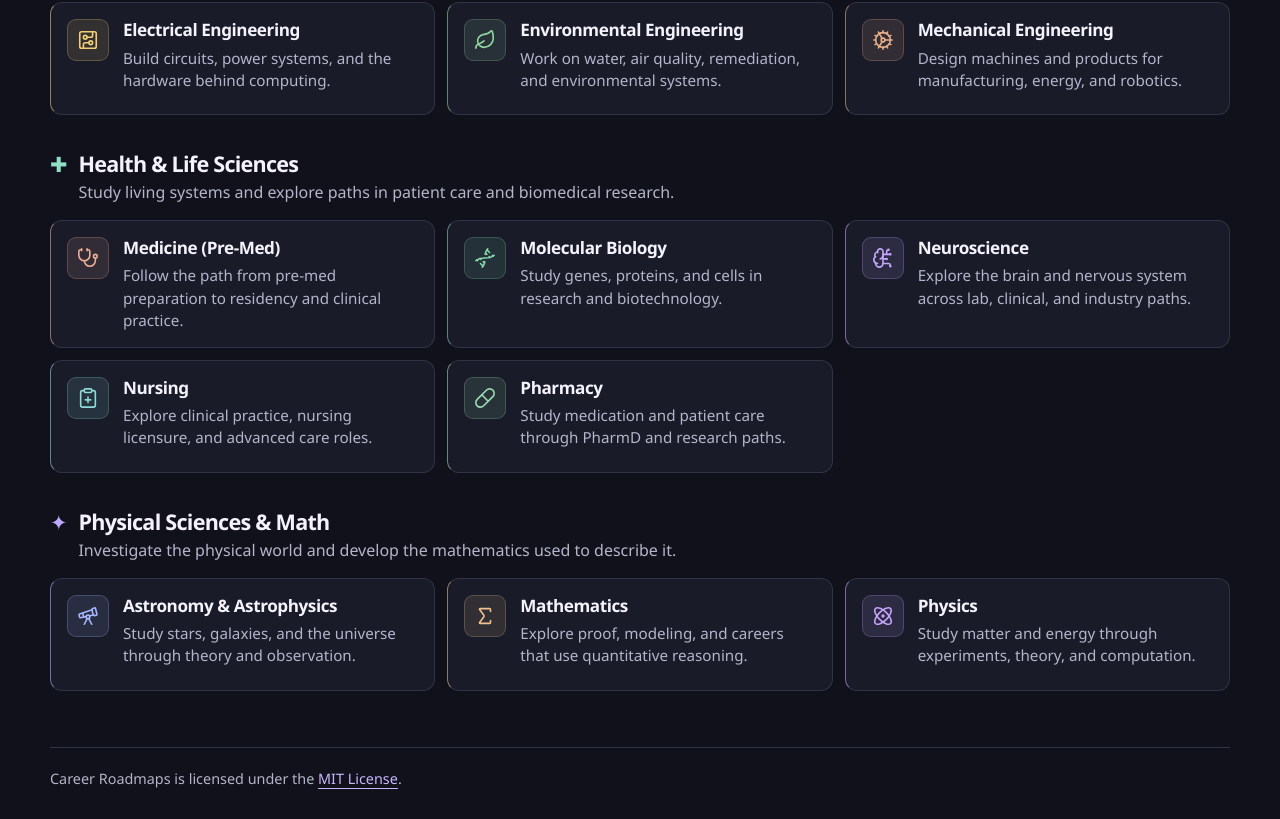
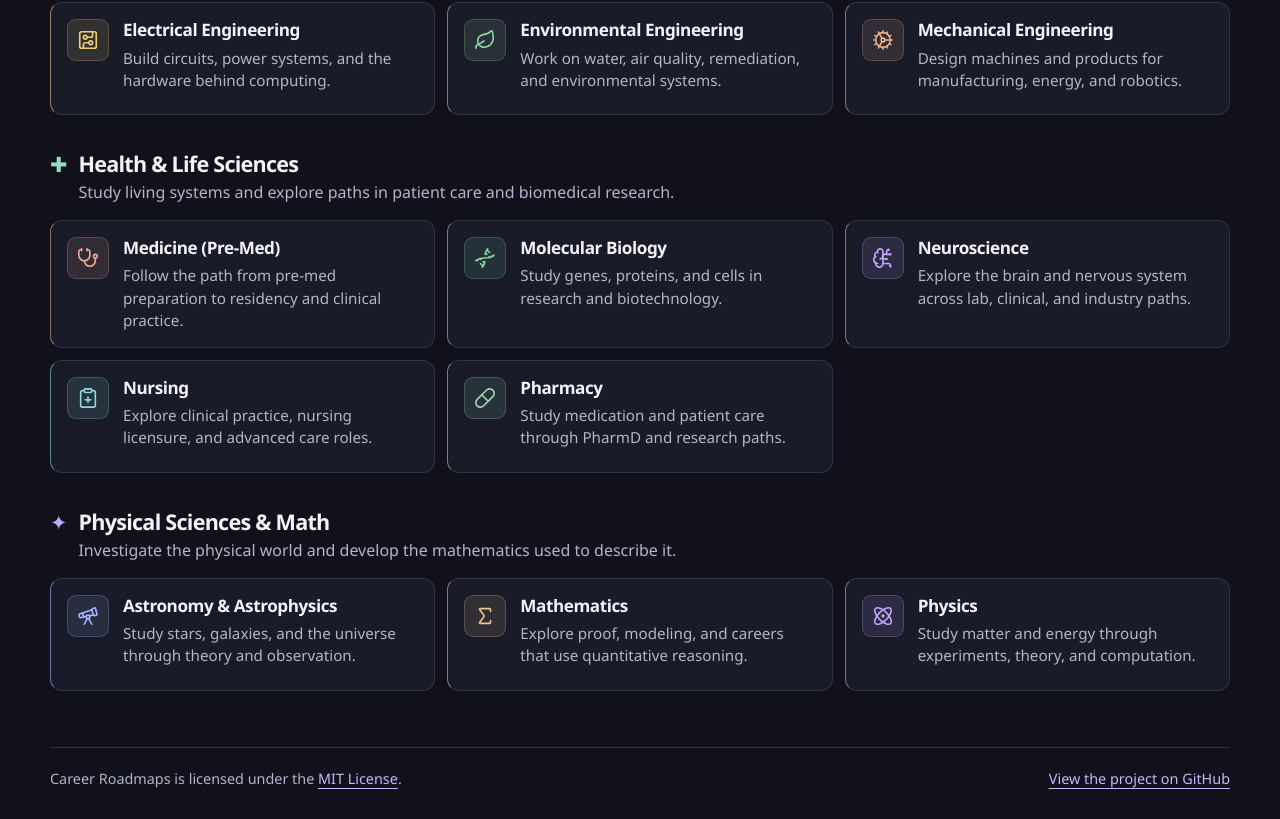
Before and after one commit to cabarria/career-roadmaps, a React (Vite) app: page / in a window 1280 px wide. Shown: the part 1874-2693 px from the top of the page. Built offline with nearby package versions, Linux system fonts and the light colour scheme.

Commit message:
Restore public project links

```diff
--- a/src/main.jsx
+++ b/src/main.jsx
@@ -80,6 +80,7 @@ function App() {
       <Content id="main-content" tabIndex={-1}>{page}</Content>
       <footer className="site-footer container">
         <span>Career Roadmaps is licensed under the <a href={licenseUrl} download="LICENSE.txt">MIT License</a>.</span>
+        <a href="https://github.com/cabarria/career-roadmaps">View the project on GitHub</a>
       </footer>
     </>
   );
--- a/src/site.css
+++ b/src/site.css
@@ -311,6 +311,10 @@ body { margin: 0; background: var(--background); color: var(--text); }
 }
 .loading { color: var(--muted); padding-block: 20px; }
 .site-footer {
+  display: flex;
+  flex-wrap: wrap;
+  justify-content: space-between;
+  gap: 8px 24px;
   margin-top: 56px;
   padding-block: 20px 30px;
   border-top: 1px solid var(--border);
```
Also changed, not shown: 2 other files (tests, documents, lock files or other folders).
